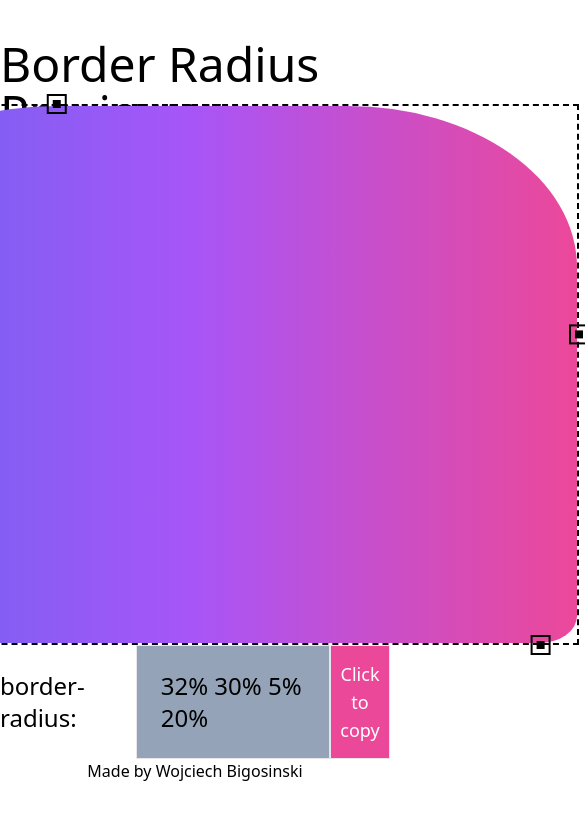
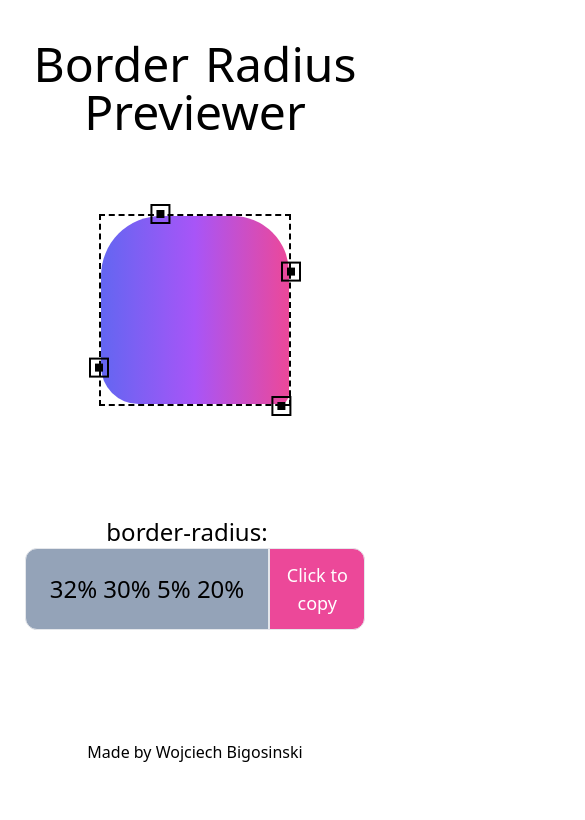
Before and after one commit to wojciech-bigosinski/border-radius-previewer, a React app: page / in a window 390 px wide. Shown: the top 820 px of the page, 585 px wide, since content can reach past the window. Built offline with nearby package versions, Linux system fonts and the light colour scheme.

Commit message:
responsivness update

```diff
--- a/src/components/picker.tsx
+++ b/src/components/picker.tsx
@@ -10,6 +10,10 @@ interface ModalProps {
 }
 
 export const Picker: React.FC<ModalProps> = ({ rect, axis, position, borderRadius, setBorderRadius }) => {
+    const [windowSize, setWindowSize] = useState([
+        window.innerWidth,
+        window.innerHeight,
+      ]);
     const [dragPosition, setDragPosition] = useState({ x: 0, y: 0 });
     const [bounds, setBounds] = useState(null);
 
@@ -32,6 +36,18 @@ export const Picker: React.FC<ModalProps> = ({ rect, axis, position, borderRadiu
             setBounds({ left: -rect["width"], right: 0, top: 0, bottom: 0 });
             setDragPosition({ x: -(borderRadius.bottom * rect["height"])/100, y: 0 })
         }
+    }, [windowSize]);
+
+    useEffect(() => {
+        const handleWindowResize = () => {
+          setWindowSize([window.innerWidth, window.innerHeight]);
+        };
+
+        window.addEventListener('resize', handleWindowResize);
+
+        return () => {
+          window.removeEventListener('resize', handleWindowResize);
+        };
     }, []);
 
 
--- a/src/index.tsx
+++ b/src/index.tsx
@@ -5,6 +5,10 @@ import { Picker } from './components/picker';
 import './index.css';
 
 const App: React.FC = () => {
+    const [windowSize, setWindowSize] = useState([
+        window.innerWidth,
+        window.innerHeight,
+      ]);
     const [borderRadius, setBorderRadius] = useState({
         "top": 32,
         "right": 30,
@@ -13,16 +17,7 @@ const App: React.FC = () => {
     })
     const [value, setValue] = useState('border-radius: 0% 0% 0% 0%');
     const [copied, setCopied] = useState(false);
-    const [rect, setRect] = useState<DOMRect | {}>({
-        "x": 650,
-        "y": 187,
-        "width": 768,
-        "height": 768,
-        "top": 187,
-        "right": 1418,
-        "bottom": 955,
-        "left": 650
-      });
+    const [rect, setRect] = useState<DOMRect | null>(null);
     const myRef = useRef<HTMLDivElement | null>(null);
 
     useEffect(() => {
@@ -31,26 +26,42 @@ const App: React.FC = () => {
           console.log(rect)
           setRect(rect)
         }
-      }, []);
+    }, [windowSize]);
 
     useEffect(() => {
         setValue(`border-radius: ${borderRadius.top}% ${borderRadius.right}% ${borderRadius.bottom}% ${borderRadius.left}%`)
     }, [borderRadius])
 
+    useEffect(() => {
+        const handleWindowResize = () => {
+          setWindowSize([window.innerWidth, window.innerHeight]);
+        };
+
+        window.addEventListener('resize', handleWindowResize);
+
+        return () => {
+          window.removeEventListener('resize', handleWindowResize);
+        };
+    }, []);
+
 
     return (
         <div className="flex flex-col h-screen items-center justify-between">
-            <h1 className="text-5xl mt-10 h-16">Border Radius Previewer</h1>
-            <div ref={myRef} className='h-[48rem] w-[48rem] border border-dashed border-2 border-black'>
+            <h1 className="text-5xl mt-10 h-16 flex justify-center flex-wrap"><p className='px-2'>Border</p> <p className='px-2'>Radius</p> <p className='px-2'>Previewer</p></h1>
+            <div ref={myRef} className='h-[12rem] w-[12rem] sm:h-[18rem] sm:w-[18rem] md:h-[24rem] md:w-[24rem] lg:h-[30rem] lg:w-[30rem] xl:h-[36rem] xl:w-[36rem] 2xl:h-[42rem] 2xl:w-[42rem] border border-dashed border-2 border-black'>
+                {rect == null ? <></> : <div>
                     <Picker rect={rect} axis="x" position={[rect["x"], rect["y"]]} borderRadius={borderRadius} setBorderRadius={setBorderRadius}/>
                     <Picker rect={rect} axis="y" position={[rect["x"] + rect["width"], rect["y"]]} borderRadius={borderRadius} setBorderRadius={setBorderRadius}/>
                     <Picker rect={rect} axis="y" position={[rect["x"], rect["y"] + rect["height"]]} borderRadius={borderRadius} setBorderRadius={setBorderRadius}/>
                     <Picker rect={rect} axis="x" position={[rect["x"] + rect["width"], rect["y"] + rect["height"]]} borderRadius={borderRadius} setBorderRadius={setBorderRadius}/>
+                    </div>
+                }
                 <div className='h-full w-full bg-gradient-to-r from-indigo-500 via-purple-500 to-pink-500' style={{ borderRadius: `${borderRadius.top}% ${borderRadius.right}% ${borderRadius.bottom}% ${borderRadius.left}%`}}></div>
             </div>
-            <div className='flex flex-row items-center'>
+            <div className='flex flex-row items-center flex-wrap justify-center'>
                 <span className='mr-4 text-2xl'>border-radius:</span>
-                <div className='border p-6 text-2xl bg-slate-400'>{`${borderRadius.top}% ${borderRadius.right}% ${borderRadius.bottom}% ${borderRadius.left}%`}</div>
+                <div className='flex flex-wrap justify-center'>
+                    <div className='border p-6 text-2xl bg-slate-400 rounded-l-xl'>{`${borderRadius.top}% ${borderRadius.right}% ${borderRadius.bottom}% ${borderRadius.left}%`}</div>
                     <CopyToClipboard text={value}
                         onCopy={() => {
                         setCopied(true);
@@ -59,8 +70,9 @@ const App: React.FC = () => {
                         }, 2000);
                         }}
                     >
-                    <button className='w-20 text-lg border h-full bg-pink-500 text-white'>{copied ? 'Copied!' : 'Click to copy'}</button>
+                        <button className='w-24 text-lg border bg-pink-500 text-white hover:bg-pink-700 rounded-r-xl'>{copied ? 'Copied!' : 'Click to copy'}</button>
                     </CopyToClipboard>
+                </div>
             </div>
             <div className='h-16 mb-10'>Made by Wojciech Bigosinski</div>
         </div>
```
Lines whose indentation alone changed are shown as unchanged.
